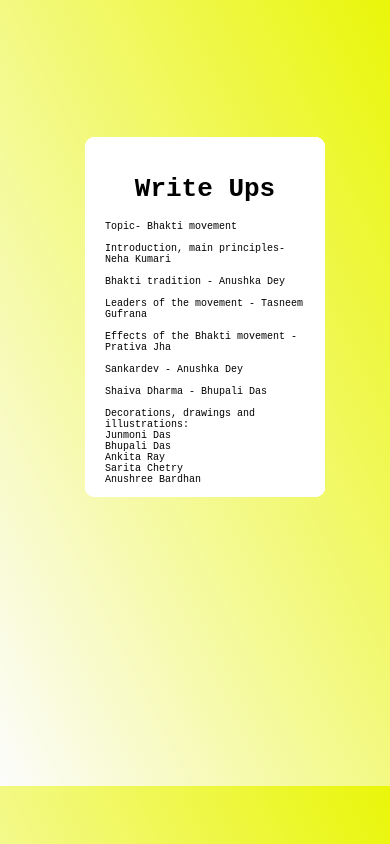
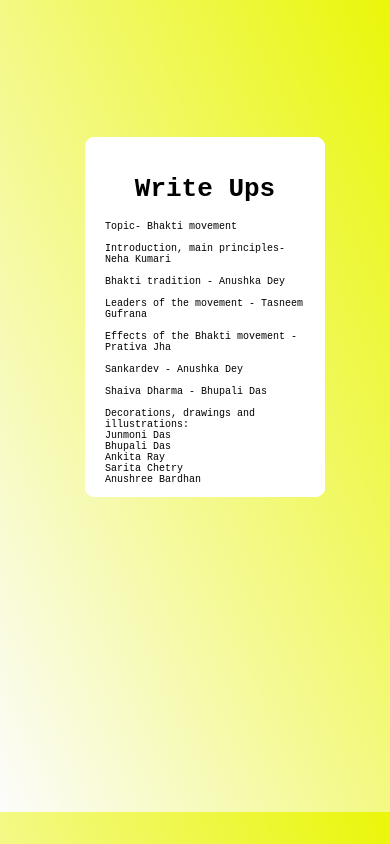
Before and after one commit to PanduCollege/historywallmazagin2023, a plain HTML site: page index.html in a window 390 px wide. Drawn offline with Linux system fonts and the light colour scheme; a script that the page names is missing.

Commit message:
Update book.css

```diff
--- a/book.css
+++ b/book.css
@@ -59,7 +59,7 @@ img{
 @media (max-width: 450px) {
     body{
     padding-top: 35%;
-    min-height: 77vh;
+    min-height: 80vh;
     margin: 0;
     display: flow-root;
     justify-content: center;
```
